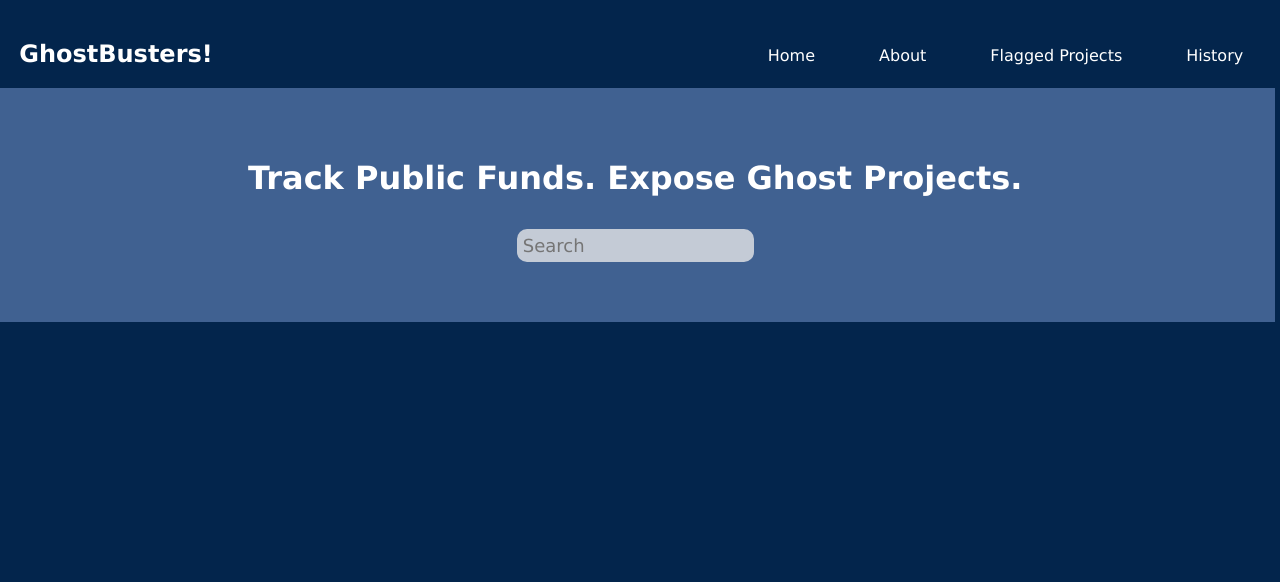
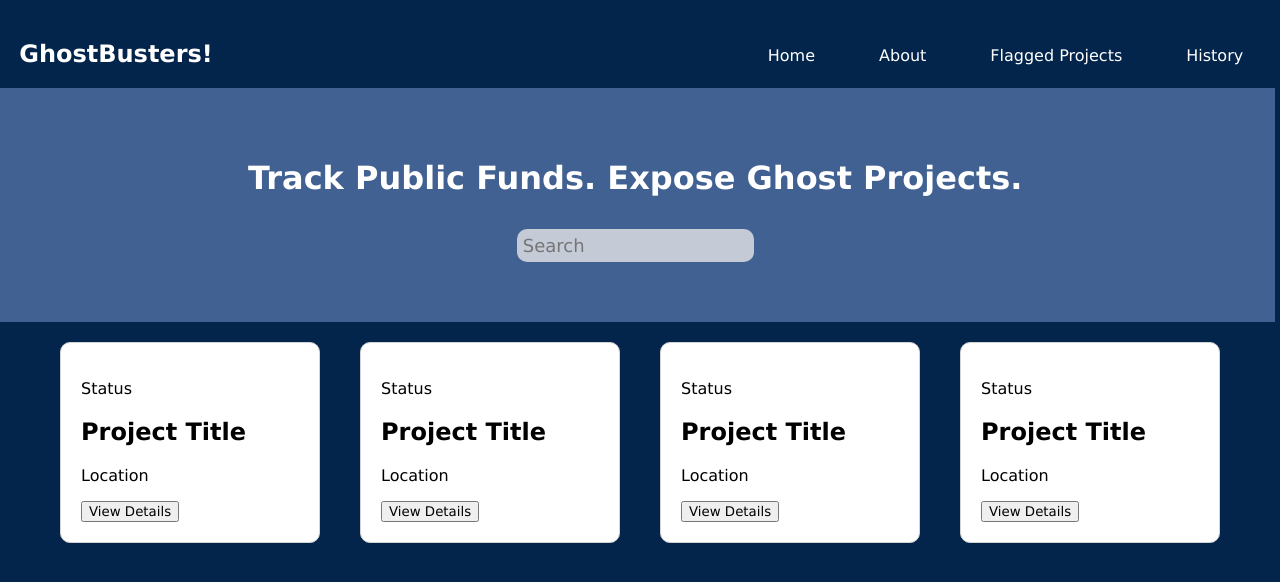
Before and after one commit to Andrie67/ghostbusters-official-official, a React (Vite) app: page /guest in a window 1280 px wide. Shown: the top 582 px of the page. Built offline with nearby package versions, Linux system fonts and the light colour scheme.

Commit message:
Commit (Added Projects Cards)

```diff
--- a/src/components/Navbar.css
+++ b/src/components/Navbar/Navbar.css
@@ -21,7 +21,7 @@ nav h2{
 }
 nav ul{
     display: flex;
-     margin-top: 0;
+    margin-top: 0;
 }
 nav ul li{
     list-style: none;
@@ -34,6 +34,7 @@ nav ul li a{
     text-decoration: none;
     padding: 8px;
     margin: 0 8px;
+    color: white;
     /*border-radius: 8px;*/
 }
 nav li a:hover{
--- /dev/null
+++ b/src/components/Projects/Projects.css
@@ -0,0 +1,12 @@
+.card-project{
+    border: 1px solid lightgray;
+    padding: 20px;
+    background-color: white;
+    color: black;
+    border-radius: 10px;
+    margin: 20px;
+    align-items: center;
+    justify-content: center;
+    text-align: left;
+    width: 400px;
+}
--- a/src/components/projects.jsx
+++ b/src/components/Projects/Projects.jsx
@@ -1,6 +1,8 @@
+import "./Projects.css";
+
 function Projects() {
   return (
-    <div>
+    <div className="card-project">
       <p>Status</p>
       <h2>Project Title</h2>
       <p>Location</p>
--- a/src/index.css
+++ b/src/index.css
@@ -1,6 +1,5 @@
 *{
   font-family: Verdana, Geneva, Tahoma, sans-serif;
-  color: white;
 }
 body{
   overflow-x: hidden;
--- a/src/pages/guest/guest.css
+++ b/src/pages/guest/guest.css
@@ -26,3 +26,6 @@
     max-width: 250px;
     border-radius: 10px;
 }
+.projects{
+    display: flex;
+}
--- a/src/pages/guest/guest.jsx
+++ b/src/pages/guest/guest.jsx
@@ -1,4 +1,5 @@
-import Navbar from "../../components/Navbar";
+import Navbar from "../../components/Navbar/Navbar";
+import Projects from "../../components/Projects/Projects";
 import "./guest.css";
 
 function Guest() {
@@ -11,6 +12,12 @@ function Guest() {
           <input type="text" placeholder="Search" />
         </div>
       </div>
+      <div className="projects">
+        <Projects />
+        <Projects />
+        <Projects />
+        <Projects />
+      </div>
     </div>
   );
 }
--- a/src/pages/home/home.css
+++ b/src/pages/home/home.css
@@ -1,5 +1,6 @@
 body{
   background-color: #03254c;
+  color: white;
   color: white;
 }
 span{
@@ -38,6 +39,7 @@ section{
   margin-top: 35px;
   min-height: 200px;
   min-width: 300px;
+  color: white;
 }
 /*.button{
   border-radius: 5px;
```
Also changed, not shown: src/components/Navbar/Navbar.jsx (renamed from src/components/Navbar.jsx).
